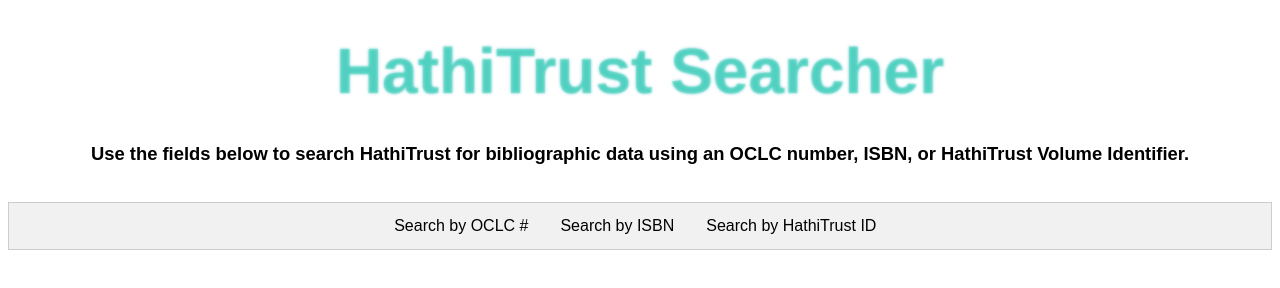
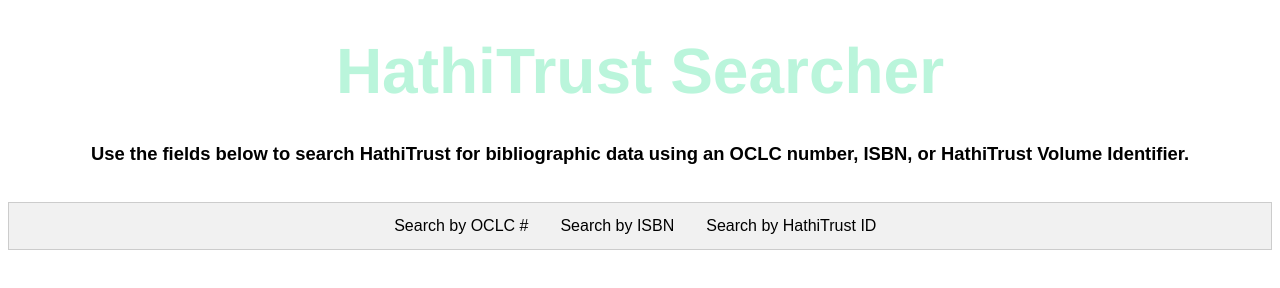
Before and after one commit to ian-nai/HathiTrust-API-Searcher, a plain HTML site: page index.html in a window 1280 px wide. Drawn offline with Linux system fonts and the light colour scheme.

Commit message:
Update hathi_searcher.css

```diff
--- a/hathi_searcher.css
+++ b/hathi_searcher.css
@@ -4,7 +4,6 @@
     font-size: 4em;
     text-align: center;
     line-height: 90%;
-    text-shadow: 0 0 3px rgba(7,169,195,0.65);
 }
 
 
```
